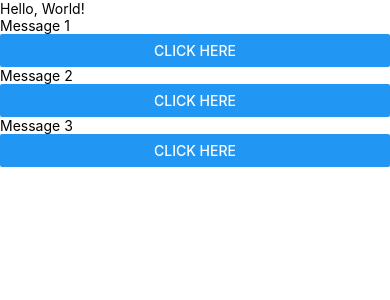
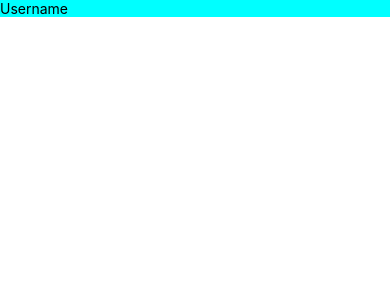
Before and after one commit to OmarThinks/react-native-app, a React Native app in the folder src/AwesomeProject/: screen / in a window 390 px wide. Shown: the top 300 px of the page. Built offline with nearby package versions, Linux system fonts and the light colour scheme.

Commit message:
Everything is up and running

```diff
--- a/src/AwesomeProject/App.js
+++ b/src/AwesomeProject/App.js
@@ -11,22 +11,24 @@
 
 
 import React, { Fragment, useState } from 'react';
-import { View, Text, Button } from 'react-native';
+import { View, Text, Button, TextInput } from 'react-native';
 
 
 
+var data = "";
 
 
-const  HzBar = (props) =>{
-  let [isPressed, setIsPressed] = useState(false);
 
+const UserName = () =>{
+  let [text, setText] = useState("");
 
-  return(
-      <Fragment>
-        <Text>{`${props.tabText}`}</Text>
-        <Button onPress={()=>{setIsPressed(true)}}
-        title={isPressed ? `${"Thank you Bro :)"}` : `${"Click here"}`}/>
-      </Fragment>
+  return (
+    <TextInput
+      style={{backgroundColor:"cyan"}}
+      placeholder='Username'
+      onChange={(something)=>{console.log(something);}}
+      defaultValue={text}
+    />
   )
 }
 
@@ -36,11 +38,8 @@ const  HzBar = (props) =>{
 const App = () => {
   return (
     <View>
-      <Text>Hello, World!</Text>
-      <HzBar tabText={`${"Message 1"}`} />
-      <HzBar tabText={`${"Message 2"}`} />
-      <HzBar tabText={`${"Message 3"}`} />
-
+      <UserName></UserName>
+      <Text>{`${data}`}</Text>
     </View>
   );
 }
--- a/src/AwesomeProject/package.json
+++ b/src/AwesomeProject/package.json
@@ -9,6 +9,7 @@
     "lint": "eslint ."
   },
   "dependencies": {
+    "flow-bin": "^0.158.0",
     "react": "17.0.2",
     "react-native": "0.66.3"
   },
```
Also changed, not shown: 1 other file (tests, documents, lock files or other folders).
